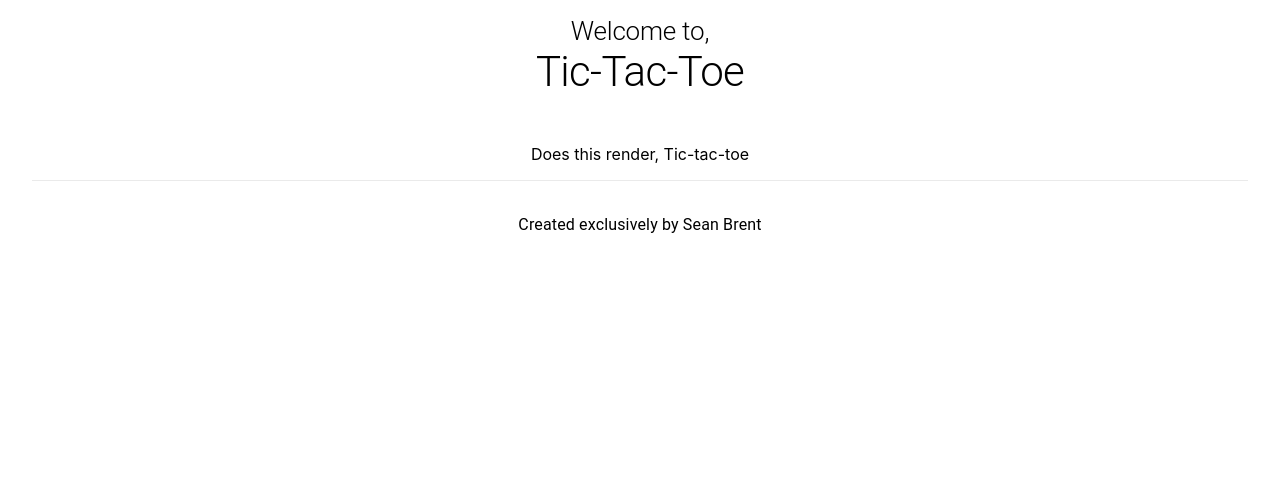
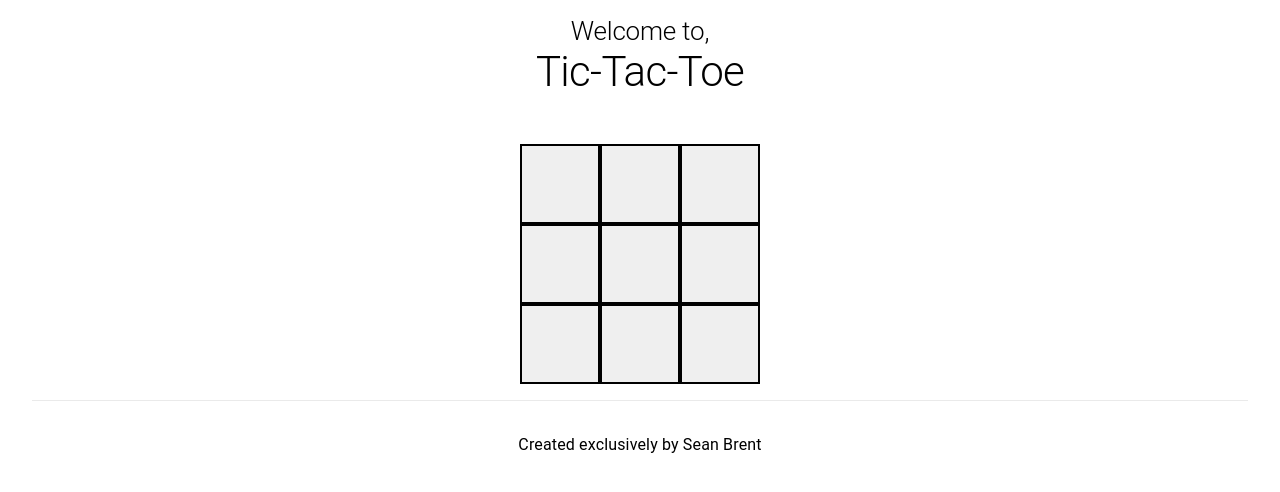
Before and after one commit to Brentsa/tic-tac-toe, a Next.js app: page / in a window 1280 px wide. Shown: the top 492 px of the page. Built offline with nearby package versions, Linux system fonts and the light colour scheme.

Commit message:
Created game template with rows and squares

```diff
--- a/components/TicTacToe.tsx
+++ b/components/GameLayout.tsx
@@ -1,14 +1,17 @@
 import { Box } from "@mui/system"
 import { NextComponentType } from "next"
+import SquareRow from "./SquareRow";
 
 
-const TicTacToe: NextComponentType = () => {
+const GameLayout: NextComponentType = () => {
 
     return (
         <Box display='flex' flexDirection='column' justifyContent='center' alignItems='center' m={2}>
-            Does this render, Tic-tac-toe
+            <SquareRow row={0}/>
+            <SquareRow row={1}/>
+            <SquareRow row={2}/>
         </Box>
     )
 }
 
-export default TicTacToe;
+export default GameLayout;
--- /dev/null
+++ b/components/GameSquare.tsx
@@ -0,0 +1,22 @@
+import { Box } from "@mui/system";
+import { FunctionComponent } from "react";
+import { Row } from "./SquareRow";
+
+interface Square extends Row{
+    index: number
+}
+
+const GameSquare: FunctionComponent<Square> = ({index, row}) => {
+
+    function handleClick(): void {
+        console.log(`Row: ${row}, Index: ${index}`);
+    }
+
+    return (
+        <Box height={80} width={80} border={2} component='button' onClick={handleClick}>
+
+        </Box>
+    );
+}
+
+export default GameSquare;
--- a/components/MainPage.tsx
+++ b/components/MainPage.tsx
@@ -1,7 +1,7 @@
 import { Box, Grid } from "@mui/material";
 import { NextComponentType } from "next";
 import Title from "./Title";
-import TicTacToe from "./TicTacToe";
+import GameLayout from "./GameLayout";
 
 const MainPage: NextComponentType = () => {
     return (
@@ -11,7 +11,7 @@
                     <Title/>
                 </Grid>
                 <Grid item xs={12}>
-                    <TicTacToe/>
+                    <GameLayout/>
                 </Grid>
             </Grid>
         </Box>
--- /dev/null
+++ b/components/SquareRow.tsx
@@ -0,0 +1,20 @@
+import { Box } from "@mui/system"
+import { FunctionComponent } from "react"
+import GameSquare from "./GameSquare"
+
+export interface Row {
+    row: number
+}
+
+const SquareRow: FunctionComponent<Row> = ({row}) => {
+
+    return (
+        <Box display='flex' flexWrap='nowrap'>
+            <GameSquare index={0} row={row}/>
+            <GameSquare index={1} row={row}/>
+            <GameSquare index={2} row={row}/>
+        </Box>
+    )
+}
+
+export default SquareRow;
```
